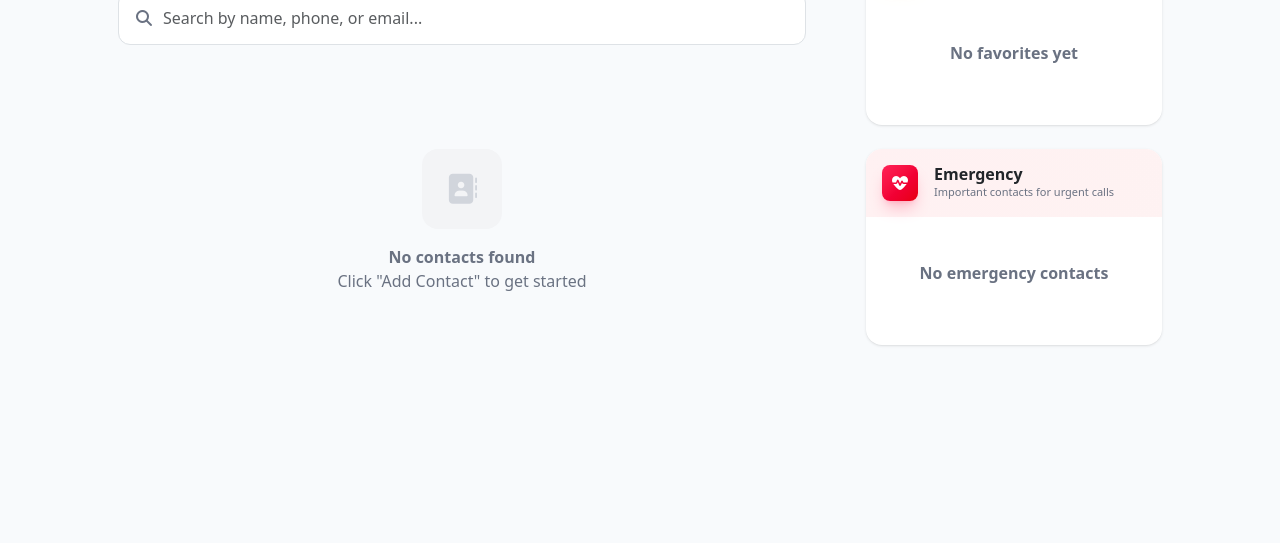
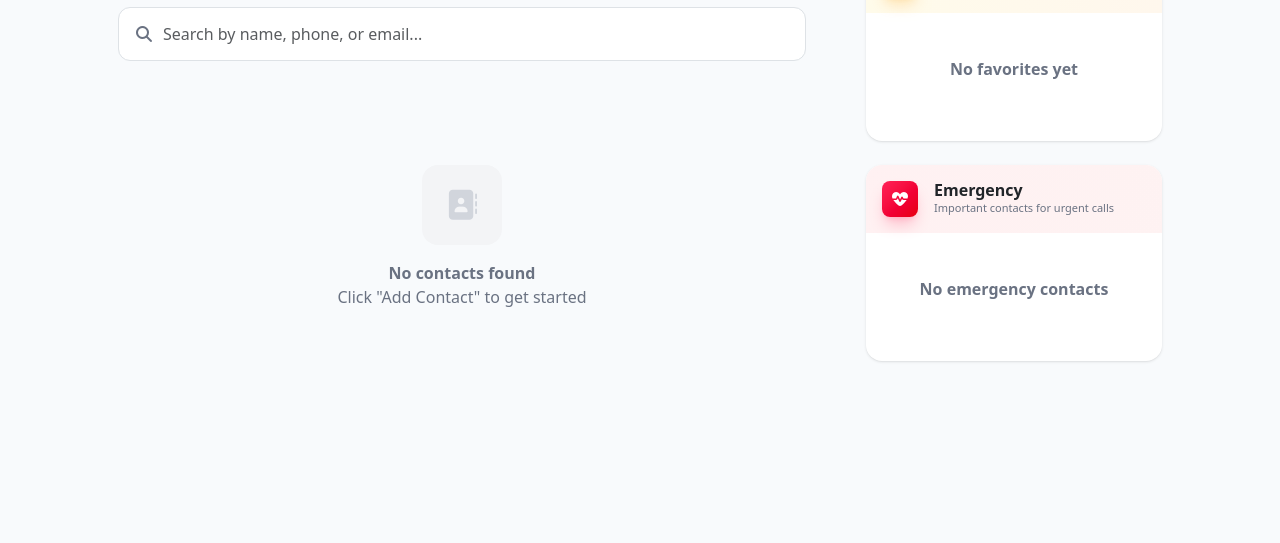
Before and after one commit to abdalladiaa/contacthub, a plain HTML site: page index.html in a window 1280 px wide. Shown: the part 337-880 px from the top of the page. Drawn offline with nearby package versions, Linux system fonts and the light colour scheme.

Commit message:
Add files via upload

```diff
--- a/index.html
+++ b/index.html
@@ -21,8 +21,8 @@
   </head>
 
   <body>
-    <nav class="navbar bg-body-tertiary sticky-top ">
-      <div class="container py-2 ">
+    <nav class="navbar bg-body-tertiary sticky-top">
+      <div class="container py-2">
         <div class="logo d-flex">
           <div
             class="icon d-flex align-items-center justify-content-center rounded-3 me-2"
@@ -67,7 +67,7 @@
       </div>
     </nav>
 
-    <main class="min-vh-100">
+    <main class="min-vh-100 pt-3">
       <div class="container p-lg-5 m-auto h-100">
         <section class="mb-4">
           <div class="row row-gap-3">
```
